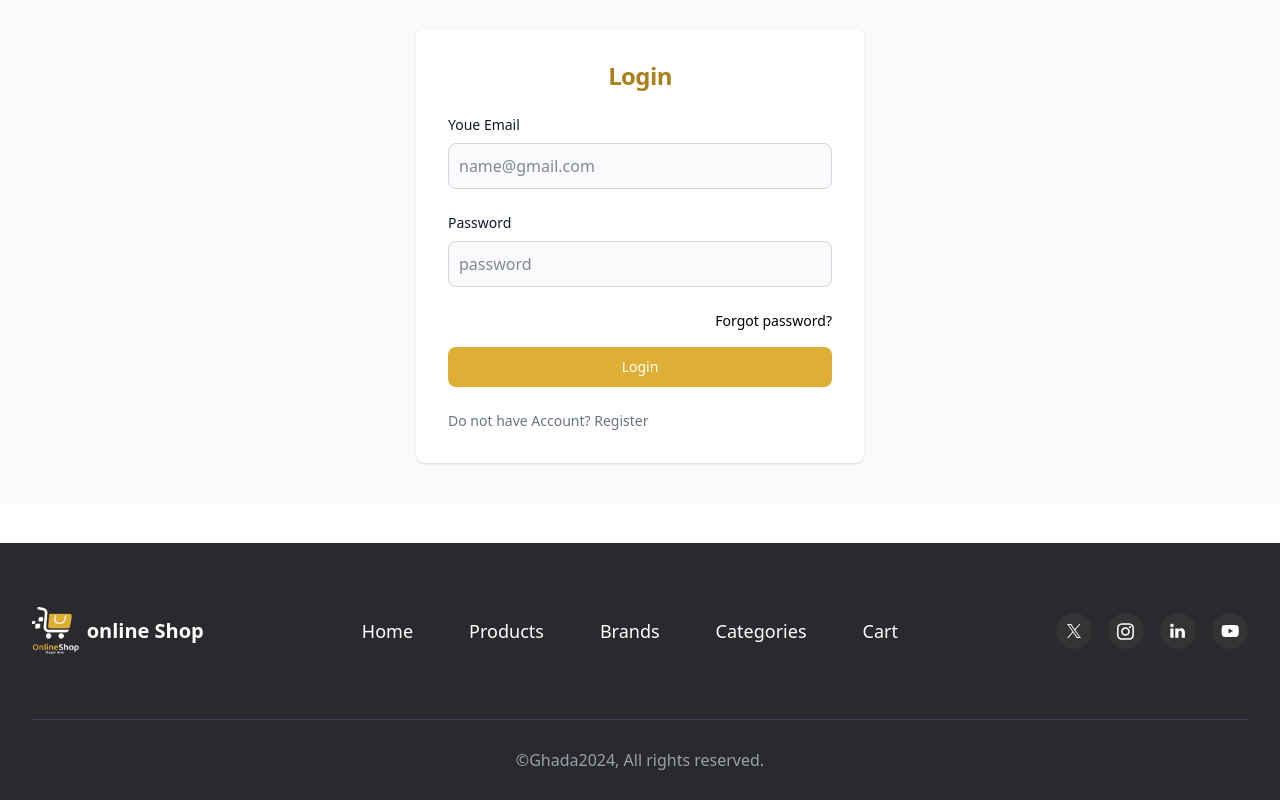
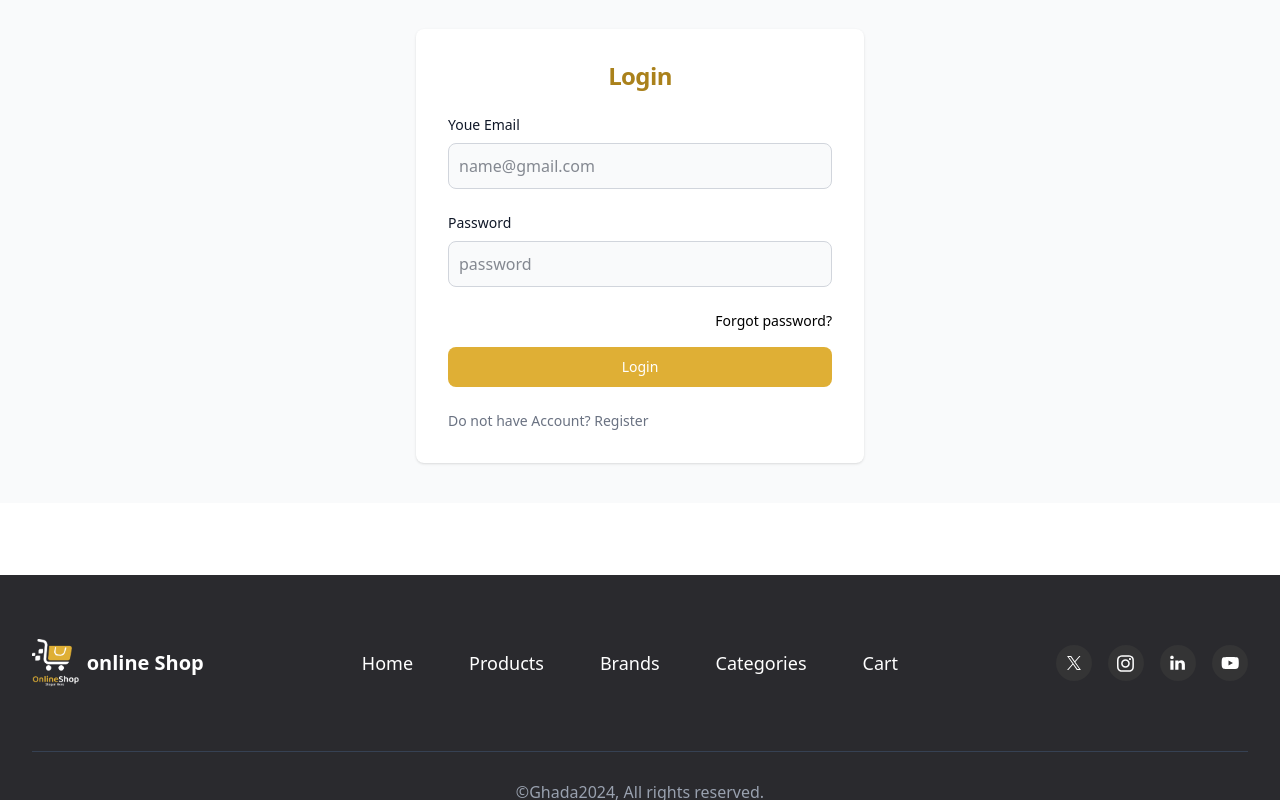
Before and after one commit to Ghada-washli/ecommerce, a React (Vite) app: page /login in a window 1280 px wide. Shown: the part 179-979 px from the top of the page. After the commit the page ends 800 px from the top, so only its background shows below. Built offline with nearby package versions, Linux system fonts and the light colour scheme.

Commit message:
FIX: footer

```diff
--- a/src/Comp/Footer.jsx
+++ b/src/Comp/Footer.jsx
@@ -5,7 +5,7 @@ import logo from '../assets/images/light.png'
 export default function Footer() {
     return (
         <>
-            <footer className="w-full bg-main-color mt-10">
+            <footer className="w-full bg-main-color mt-10 z-[30] fixed bottom left-0 right-0 ">
                 <div className="mx-auto max-w-7xl px-4 sm:px-6 lg:px-8">
 
                     <div className="py-16 flex justify-between items-center flex-col gap-8 lg:flex-row">
```
